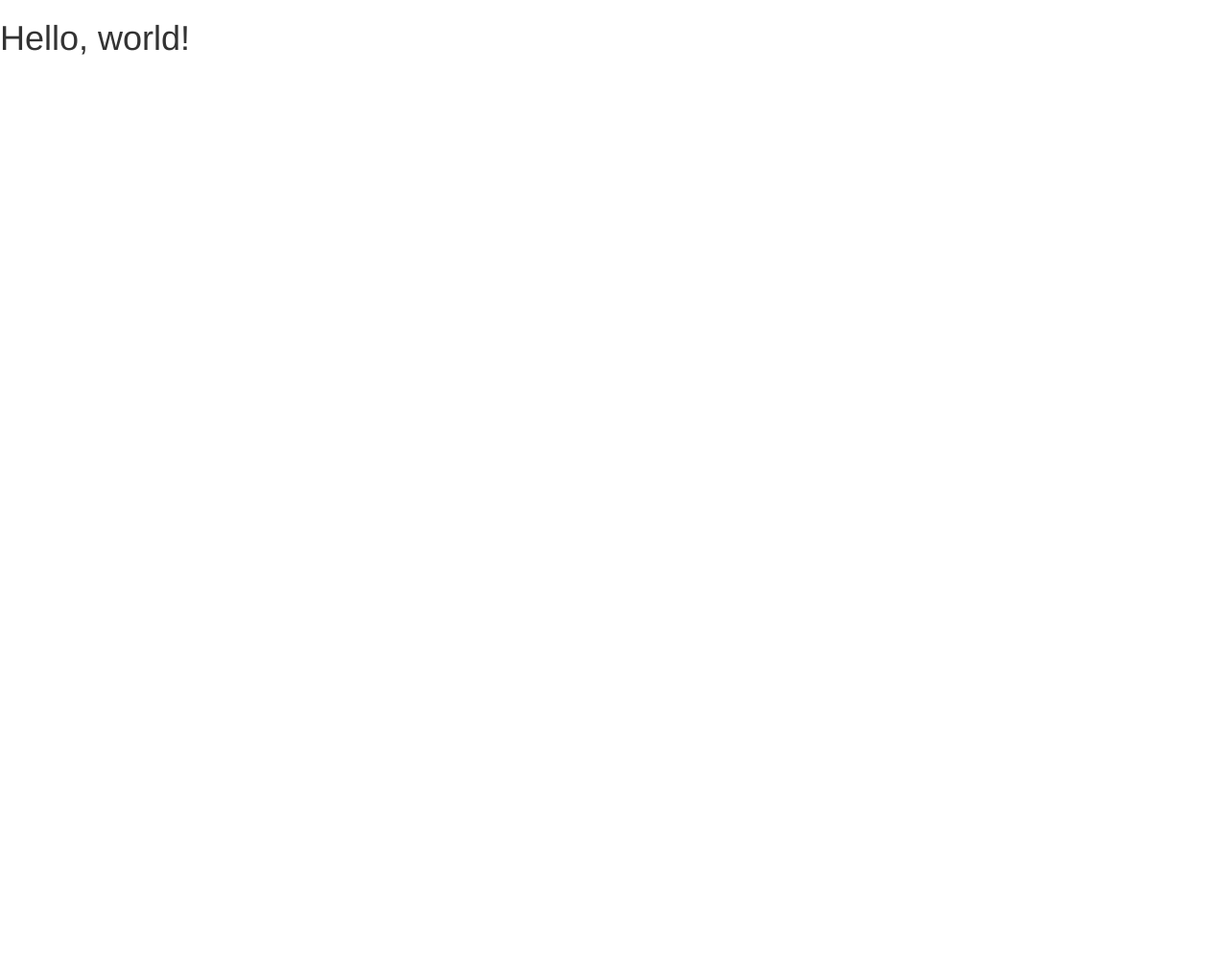
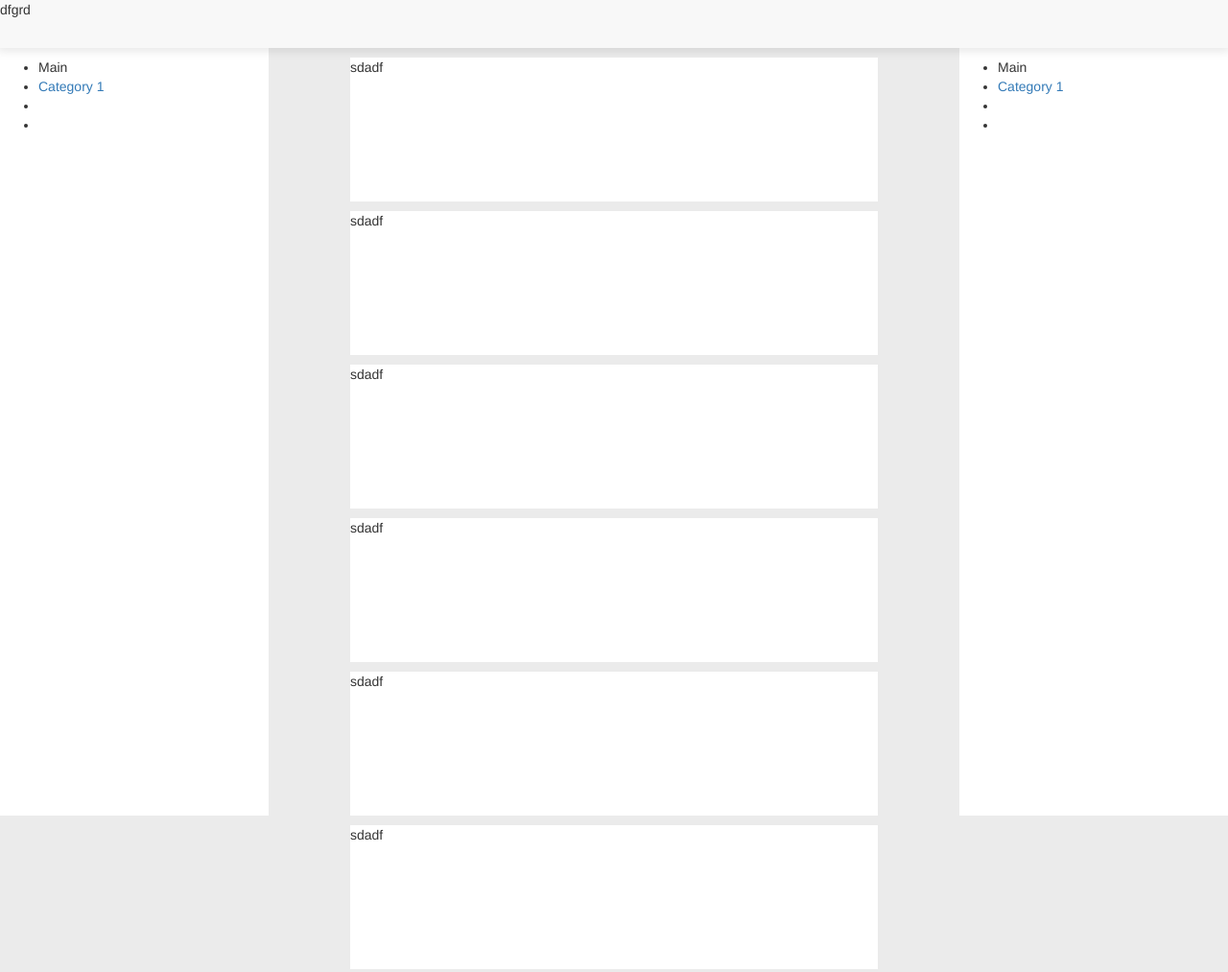
Before and after one commit to TheYoonuchs/TheYoonuchs.github.io, a plain HTML site: page index.html in a window 1280 px wide. Shown: the top 1013 px of the page at 96% size. Before the commit the page ends 800 px from the top, so only its background shows below. Drawn offline with nearby package versions, Linux system fonts and the light colour scheme.

Commit message:
layou พื้นฐาน

```diff
--- /dev/null
+++ b/css/style.css
@@ -0,0 +1,39 @@
+body {
+  background-color: #ebebeb;
+}
+
+.navbar-default {
+  border: 0;
+  box-shadow: 0 0 10px 3px rgba(0, 0, 0, 0.1);
+}
+
+
+.pi-nav-left {
+  position: fixed;
+  width: 280px;
+  height: 100vh;
+  left: 0;
+  padding: 10px 0 0;
+  background-color: #fff;
+  z-index: 1;
+}
+
+.pi-nav-right {
+  position: fixed;
+  width: 280px;
+  height: 100vh;
+  right: 0;
+  padding: 10px 0 0;
+  background-color: #fff;
+  z-index: 1;
+}
+
+.container {
+  margin-top: 50px;
+}
+.content {
+  width: 550px;
+  height: 150px;
+  margin: 10px auto auto;
+  background-color: #fff;
+}
--- a/index.html
+++ b/index.html
@@ -10,15 +10,46 @@
   <!-- Bootstrap -->
   <link href="bootstrap/css/bootstrap.min.css" rel="stylesheet">
 
-  <!-- HTML5 shim and Respond.js for IE8 support of HTML5 elements and media queries -->
-  <!-- WARNING: Respond.js doesn't work if you view the page via file:// -->
-  <!--[if lt IE 9]>
-    <script src="https://oss.maxcdn.com/html5shiv/3.7.2/html5shiv.min.js"></script>
-    <script src="https://oss.maxcdn.com/respond/1.4.2/respond.min.js"></script>
-  <![endif]-->
+  <link rel="stylesheet" href="css/style.css">
+
+
 </head>
 <body>
-  <h1>Hello, world!</h1>
+
+  <nav class="navbar navbar-default navbar-fixed-top">dfgrd</nav>
+
+  <nav class="pi-nav-left">
+    <ul>
+      <li>Main</li>
+      <li>
+        <a href="#0">Category 1</a>
+      </li>
+      <li></li>
+      <li></li>
+    </ul>
+  </nav>
+  <nav class="pi-nav-right">
+    <ul>
+      <li>Main</li>
+      <li>
+        <a href="#0">Category 1</a>
+      </li>
+      <li></li>
+      <li></li>
+    </ul>
+  </nav>
+
+  <div class="container">
+    <div class="content">sdadf</div>
+    <div class="content">sdadf</div>
+    <div class="content">sdadf</div>
+    <div class="content">sdadf</div>
+    <div class="content">sdadf</div>
+    <div class="content">sdadf</div>
+    <div class="content">sdadf</div>
+    <div class="content">sdadf</div>
+  </div>
+
 
   <!-- jQuery (necessary for Bootstrap's JavaScript plugins) -->
   <script src="https://ajax.googleapis.com/ajax/libs/jquery/1.11.3/jquery.min.js"></script>
```
